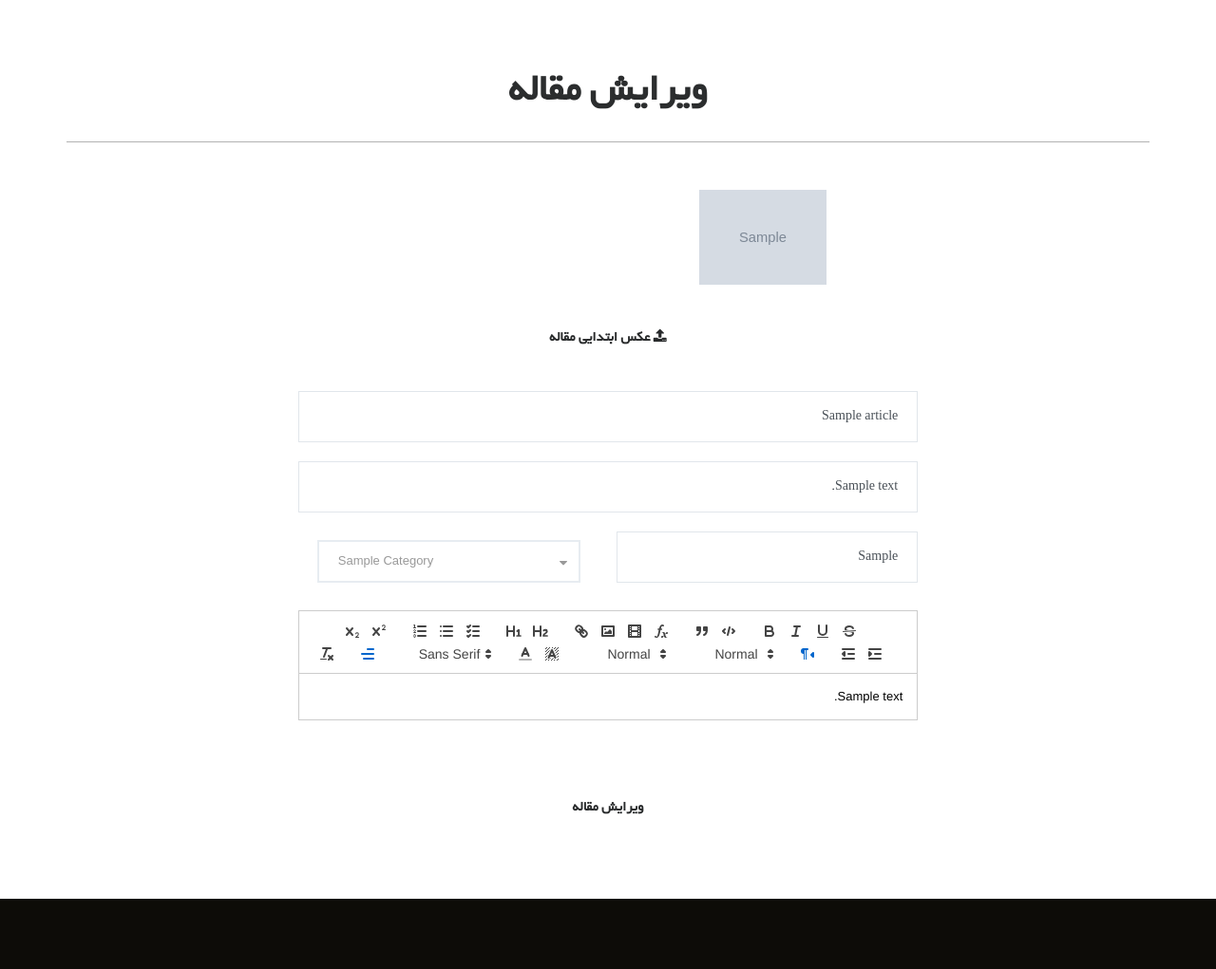
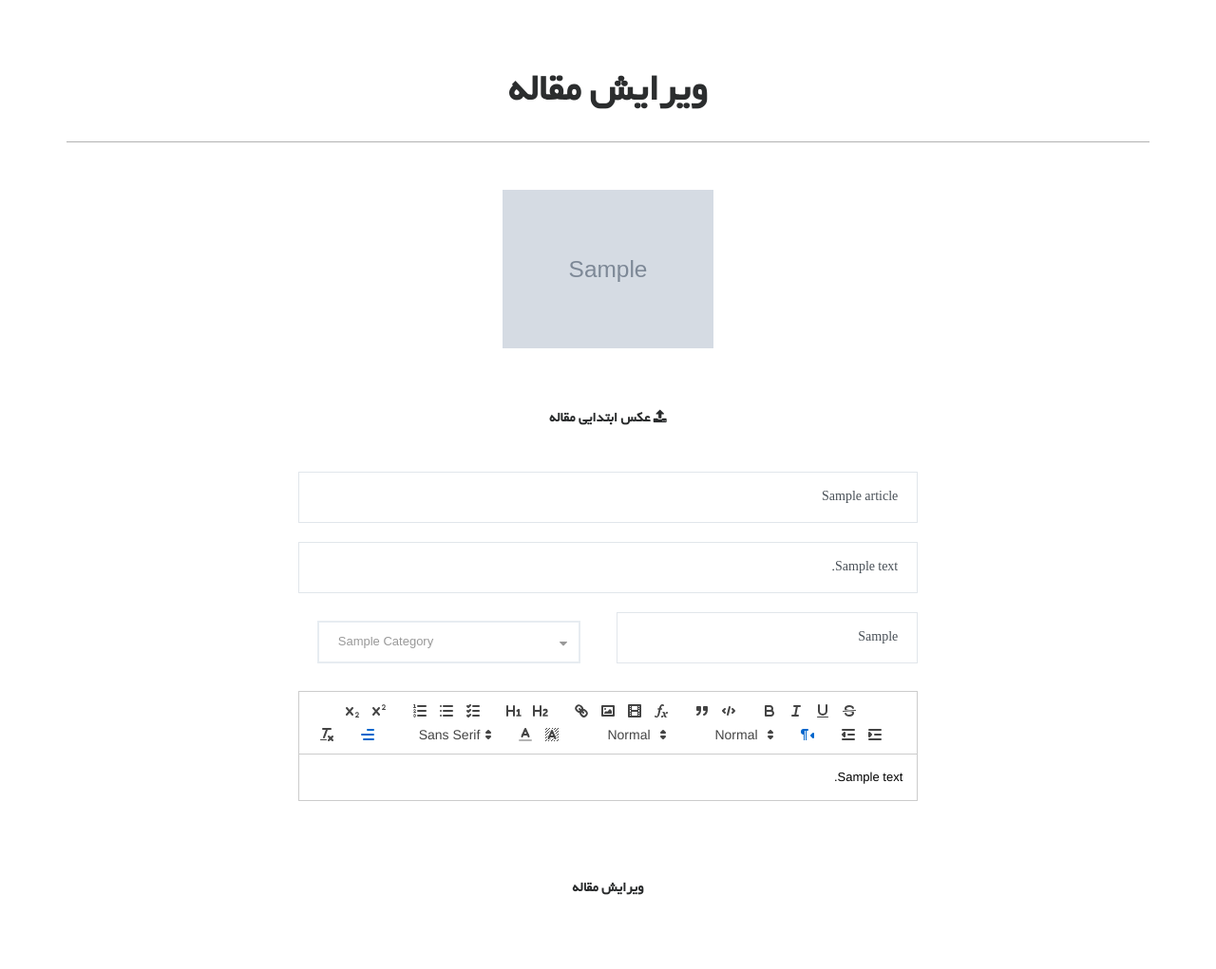
Before and after one commit to miirzamiir/flask-majalleh, a Flask app: a page that uses templates/articles/new_article.html in a window 1280 px wide. Shown: the part 242-1263 px from the top of the page at 95% size. Run offline with Flask 3, Linux system fonts and the light colour scheme; the visitor is signed in with stand-in values (Sample User, id 1); tables that the repository leaves empty hold one stand-in row (values such as "Sample post"); grey boxes marked "Sample" are stand-in pictures; some libraries are stand-ins or nearby versions.

Commit message:
fix center image for uploading profile image

```diff
--- a/static/css/upload.css
+++ b/static/css/upload.css
@@ -1,27 +1,32 @@
 #image-preview {
     display: none;
-    margin-bottom: 10px;
-    max-width: 100%;
-    max-height: 200px;
-    margin-left: auto;
-    margin-right: auto;
-    width: 50%;
+    position: relative;
+    margin-bottom: 10px !important;
+    max-width: 100% !important;
+    max-height: 200px !important;
+    margin-left: auto !important;
+    margin-right: auto !important;
+    width: 75% !important;
 }
 #image-container {
-    position: relative;
-    display: inline-block;
-    margin-bottom: 10px;
+    position: relative !important;
+    display: inline-block !important;
+    margin-bottom: 10px !important;
+    margin-left: auto !important;
+    margin-right: auto !important;
+    display: flex !important;
+    justify-content: center !important;
 }
 .delete-button {
-    position: absolute;
-    top: 5px;
-    right: 5px;
-    background: black;
-    color: white;
-    border: none;
-    border-radius: 50%;
-    cursor: pointer;
-    padding: 5px;
-    font-size: 16px;
+    position: absolute !important;
+    top: 5px !important;
+    right: 5px !important;
+    background: black !important;
+    color: white !important;
+    border: none !important;
+    border-radius: 50% !important;
+    cursor: pointer !important;
+    padding: 5px !important;
+    font-size: 16px !important;
     display: none;
 }
--- a/templates/articles/new_article.html
+++ b/templates/articles/new_article.html
@@ -40,7 +40,7 @@
 
 								{% include 'partials/_alerts.html' %}
 
-								<div id="image-container">
+								<div id="image-container" class="col-lg-6">
 									{% if article %}
 										<img id="image-preview" src="{{ article.image }}" alt="Image Preview" style="display: block !important;">
 										<button type="button" class="delete-button" id="delete-button" onclick="deleteImage()">✖</button>
@@ -49,7 +49,7 @@
 										<button type="button" class="delete-button" id="delete-button" onclick="deleteImage()">✖</button>
 									{% endif %}
 								</div>
-								<input  type="file" id="profile-pic" name="pic" accept="image/*" />
+								<input type="file" id="profile-pic" name="pic" accept="image/*" />
 								<div class="form-group col-log-6">
 									<label for="profile-pic" class="btn btn-secondary">
 										<i class="fa fa-upload"></i> عکس ابتدایی مقاله
```
